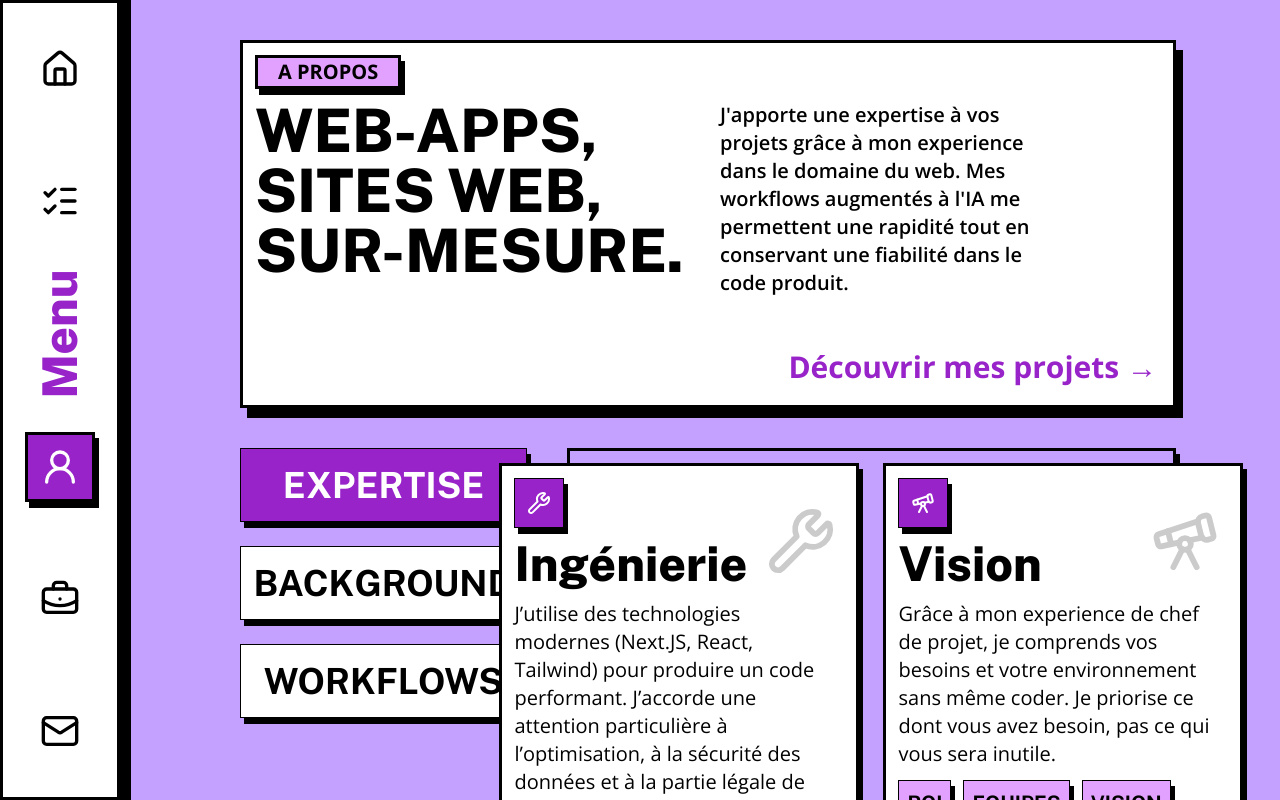
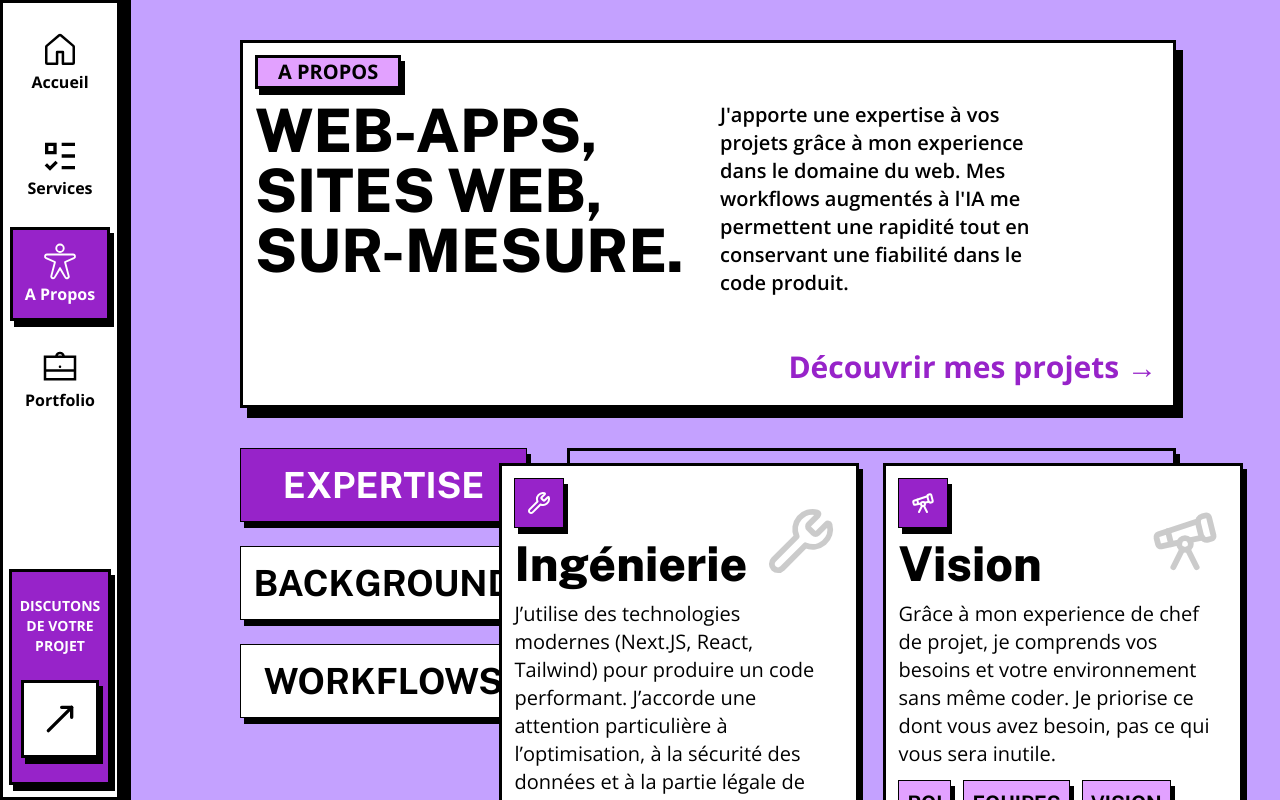
Before and after one commit to FlyingCow31/portfolio, a Next.js app: page /about in a window 1280 px wide. Shown: the top 800 px of the page. Built offline with nearby package versions, Linux system fonts and the light colour scheme.

Commit message:
rework(Navbar Reworked)

```diff
--- a/app/about/page.tsx
+++ b/app/about/page.tsx
@@ -22,12 +22,7 @@ export default function About() {
           <div className={"overflow-x-hidden h-full flex flex-col items-center md:ml-40 lg:ml-60 md:items-start"}
           >
 
-              <motion.div
-                  initial={{ opacity: 0, y: 20 }}
-                  whileInView={{ opacity: 1, y: 0 }}
-                  whileHover={{ x: 7, y: 10, boxShadow: "1px 1px 0px rgba(0,0,0,1)", transition: { duration: 0.1, ease: "easeOut" } } }
-                  transition={{ duration: 0.6}}
-                  viewport={{ once: true }}
+              <div
                   className={"shadow-big bg-white border-3 border-black w-80 mt-10 mb-10 md:w-[90%] md:grid md:grid-cols-2"}>
                   <p className={"border-3 border-black shadow-small bg-sec px-5 max-w-fit ml-3 mt-3 font-bold md:col-span-2 md:text-xl"}> A PROPOS </p>
                   <h1 className={"font-extrabold ml-3 mt-3 text-4xl md:text-6xl font-title"}>
@@ -43,7 +38,7 @@ export default function About() {
                   </p>
                   <hr className={"w-50 border border-main ml-auto mr-4 md:hidden"}/>
                   <button className={"text-main font-bold w-fit block ml-auto mr-4 pb-5 mt-2 cursor-pointer md:col-start-2 md:text-3xl md:mt-10 ctahover"}>Découvrir mes projets →</button>
-              </motion.div>
+              </div>
 
               <div className={"md:flex md:flex-col lg:flex-row md:gap-10 md:w-[100%] lg:w-[90%] md:pb-30 "}>
 
--- a/app/components/PcNav.tsx
+++ b/app/components/PcNav.tsx
@@ -1,46 +1,67 @@
 
 "use client"
 import { usePathname } from "next/navigation"
-import { House, ListChecks, UserRound, BriefcaseBusiness, Mail } from "lucide-react";
+import {MoveUpRight} from "lucide-react";
 import Link from "next/link";
+
+import { LiaBriefcaseSolid } from "react-icons/lia";
+import { RiListCheck3 } from "react-icons/ri";
+import { GoHome } from "react-icons/go";
+import { PiPersonArmsSpreadLight, PiPersonLight } from "react-icons/pi";
 
 export default function PcNav() {
     const pathname = usePathname();
     return (
-        <nav className="hidden md:flex fixed top-0 left-0 h-screen border-red border-3 shadow-[11px_0px_0px_rgba(0,0,0,1)] flex-col justify-around items-center w-30 bg-white z-10">
+        <nav className="hidden md:flex fixed top-0 left-0 h-screen border-red border-3 shadow-[11px_0px_0px_rgba(0,0,0,1)] flex-col justify-start items-center w-30 bg-white z-10">
+
             <Link href={"/"}>
-                <div className={`p-3 border-3 ${pathname === "/" ? "bg-main shadow-small border-black " : "border-transparent nav-hover"} `}>
-                    <House color={pathname === "/" ? "#ffffff" : "#000000"} height={40} width={40}/>
+                <div className={`p-3 px-4 border-3 ${pathname === "/" ? "bg-main shadow-small border-black " : "border-transparent nav-hover"} flex flex-col items-center mt-3`}>
+                    <GoHome color={pathname === "/" ? "#ffffff" : "#000000"} size={40}/>
+                    <p className={`${pathname === "/" ? "text-white" : "text-black"} font-bold`}>Accueil</p>
                 </div>
             </Link>
+
             <Link href={"/solutions"}>
-                <div className={`p-3 border-3 ${pathname === "/solutions" ? "bg-main shadow-small border-black " : "border-transparent nav-hover"} `}>
-                    <ListChecks color={pathname === "/solutions" ? "#ffffff" : "#000000"} height={40} width={40}/>
+                <div className={`w-full flex flex-col items-center p-3 border-3 ${pathname === "/solutions" ? "bg-main shadow-small border-black " : "border-transparent nav-hover"} mt-3`}>
+                    <RiListCheck3 color={pathname === "/solutions" ? "#ffffff" : "#000000"} size={40}/>
+                    <p className={`${pathname === "/solutions" ? "text-white" : "text-black"} font-bold`}>Services</p>
                 </div>
 
             </Link>
 
-            <p className="text-main -rotate-90 text-5xl font-extrabold p-3 font-title">Menu</p>
 
             <Link href={"/about"}>
-                <div className={`p-3 border-3 ${pathname === "/about" ? "bg-main shadow-small border-black " : "border-transparent nav-hover"} `}>
-                    <UserRound color={pathname === "/about" ? "#ffffff" : "#000000"} height={40} width={40}/>
+                <div className={`w-full flex flex-col items-center p-3 border-3 ${pathname === "/about" ? "bg-main shadow-small border-black " : "border-transparent nav-hover"} mt-3`}>
+                    {pathname === "/about" ?
+                        <div className={'flex flex-col items-center'}>
+                            <PiPersonArmsSpreadLight color={"#ffffff"} size={40}/>
+                            <p className={`${pathname === "/about" ? "text-white" : "text-black"} font-bold`}>A Propos</p>
+                        </div> :
+                        <div className={'flex flex-col items-center'}>
+                            <PiPersonLight color={"#000000"} size={40}/>
+                            <p className={`${pathname === "/about" ? "text-white" : "text-black"} font-bold`}>A Propos</p>
+                        </div>
+                    }
                 </div>
-
             </Link>
 
             <Link href={"/portfolio"}>
-                <div className={`p-3 border-3 ${pathname.startsWith("/portfolio") ? "bg-main shadow-small border-black " : "border-transparent nav-hover"} `}>
-                    <BriefcaseBusiness color={pathname.startsWith("/portfolio") ? "#ffffff" : "#000000"} height={40} width={40}/>
+                <div className={`w-full flex flex-col items-center p-3 border-3 ${pathname.startsWith("/portfolio") ? "bg-main shadow-small border-black " : "border-transparent nav-hover"} mt-3`}>
+                    <LiaBriefcaseSolid color={pathname.startsWith("/portfolio") ? "#ffffff" : "#000000"} size={40}/>
+                    <p className={`${pathname === "/portfolio" ? "text-white" : "text-black"} font-bold`}>Portfolio</p>
                 </div>
-
             </Link>
 
-            <Link href={"/contact"}>
-                <div className={`p-3 border-3 ${pathname === "/contact" ? "bg-main shadow-small border-black " : "border-transparent nav-hover"} `}>
-                    <Mail color={pathname === "/contact" ? "#ffffff" : "#000000"} height={40} width={40}/>
+
+
+            {/*todo: add a click animation here*/}
+            <Link href={"/contact"} className={'w-full flex justify-center mt-auto mb-3'}>
+                <div className={'bg-main w-[90%] p-6 flex flex-col justify-center items-center border-3 shadow-small'}>
+                    <p className={'text-white text-sm font-bold text-center mb-6'}>DISCUTONS DE VOTRE PROJET</p>
+                    <div className={'bg-white p-4 shadow-small border-3'}>
+                        <MoveUpRight height={40} width={40}/>
+                    </div>
                 </div>
-
             </Link>
         </nav>
     );
--- a/app/contact/page.tsx
+++ b/app/contact/page.tsx
@@ -8,8 +8,8 @@ export default function contact() {
             <PcNav/>
             <MobileNav/>
             <div className={"flex flex-col ml-6 gap-2 md:ml-35 lg:ml-60"}>
-                <div className={"shadow-small border-3 bg-main w-fit py-2 px-4 mt-6 md:text-2xl"}>
-                    <p className={"text-center text-white font-bold font-title"}>CONTACT</p>
+                <div className={"shadow-small border-3 bg-sec w-fit py-2 px-4 mt-6 md:text-2xl"}>
+                    <p className={"text-center  font-bold font-title"}>CONTACT</p>
                 </div>
                 <p className={"text-5xl font-extrabold mt-3 md:text-6xl font-title"}>
                     AVANCONS <br/>
--- a/app/globals.css
+++ b/app/globals.css
@@ -12,6 +12,8 @@
     --color-hover-main: #bb4aee;
     --color-sec: #E2A1FF;
     --border: 50px solid #000000;
+    --color-testblack: #0a090c;
+    --color-testwhite: #f7f4f9;
 }
 
 @theme inline {
--- a/package.json
+++ b/package.json
@@ -13,7 +13,8 @@
     "lucide-react": "^1.8.0",
     "next": "16.2.3",
     "react": "19.2.4",
-    "react-dom": "19.2.4"
+    "react-dom": "19.2.4",
+    "react-icons": "^5.6.0"
   },
   "devDependencies": {
     "@tailwindcss/postcss": "^4",
```
Also changed, not shown: 1 other file (tests, documents, lock files or other folders).
